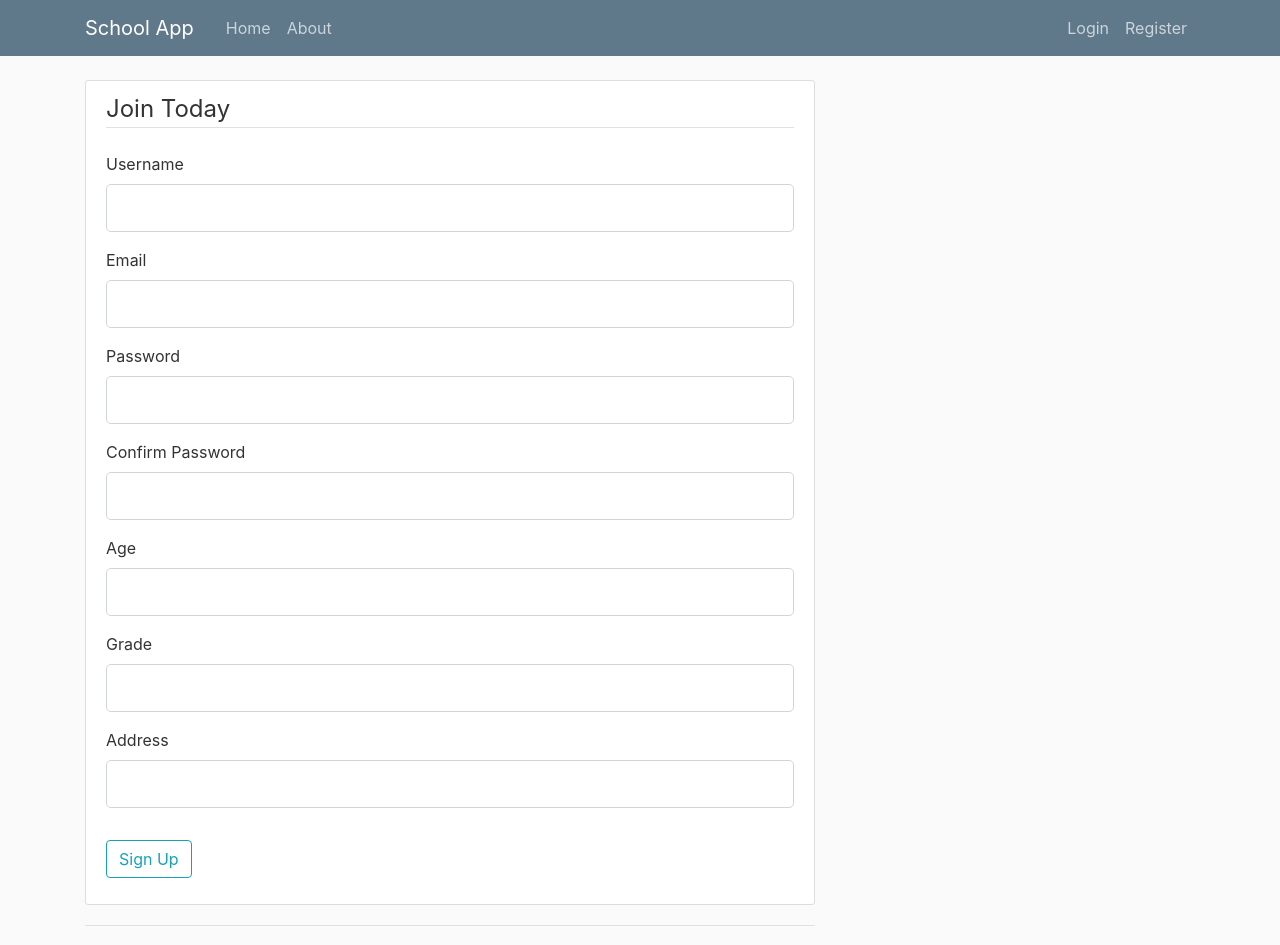
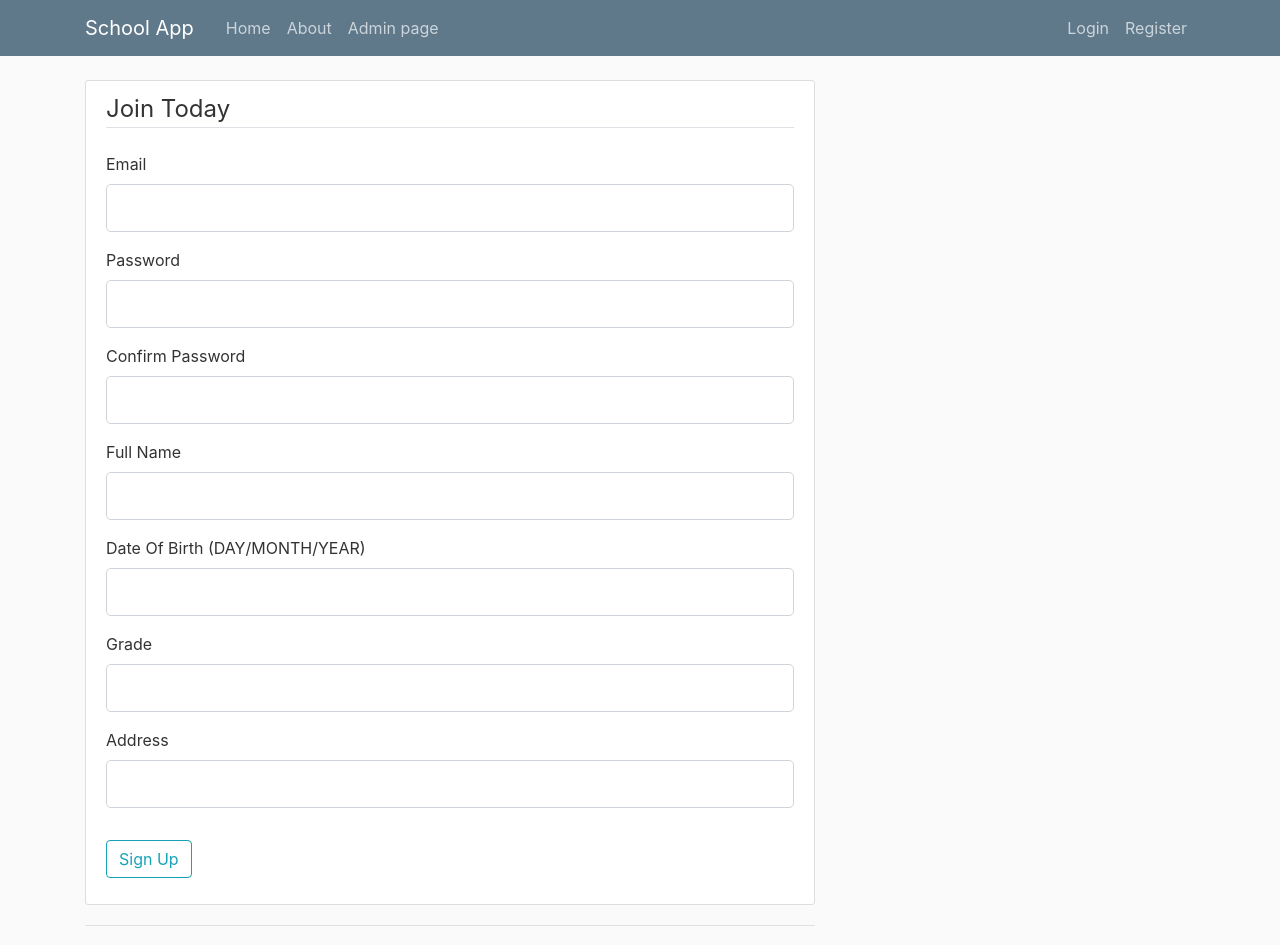
Before and after one commit to SultanSarygulov/school_app, a Flask app: page /register in a window 1280 px wide. Shown: the top 945 px of the page. Run offline with Flask 2, Linux system fonts and the light colour scheme; some libraries are stand-ins or nearby versions.

Commit message:
add changes

```diff
--- a/schoolapp/forms.py
+++ b/schoolapp/forms.py
@@ -1,14 +1,14 @@
 from flask_wtf import FlaskForm
 from flask_wtf.file import FileField, FileAllowed
 from flask_login import current_user
-from wtforms import StringField, PasswordField, SubmitField, BooleanField, IntegerField
+from wtforms import StringField, PasswordField, SubmitField, BooleanField, IntegerField, DateField
 from wtforms.validators import DataRequired, Length, Email, EqualTo, ValidationError
 import email_validator
 from schoolapp.models import User
 
 
 class RegistrationForm(FlaskForm):
-    username = StringField('Username',
+    full_name = StringField('Full Name',
                            validators=[DataRequired(), Length(min=2, max=100)])
     email = StringField('Email',
                         validators=[DataRequired(), Email()])
@@ -16,14 +16,14 @@ class RegistrationForm(FlaskForm):
     confirm_password = PasswordField('Confirm Password',
                                      validators=[DataRequired(), EqualTo('password')])
     grade = IntegerField("Grade", validators=[DataRequired()])
-    age = IntegerField("Age", validators=[DataRequired()])
+    date_of_birth = StringField("Date Of Birth", validators=[DataRequired()])
     address = StringField("Address", validators=[DataRequired()])
     submit = SubmitField('Sign Up')
 
-    def validate_username(self, username):
-        user = User.query.filter_by(username=username.data).first()
+    def validate_full_name(self, full_name):
+        user = User.query.filter_by(full_name=full_name.data).first()
         if user:
-            raise ValidationError("That username is taken. Please Choose a different one.")
+            raise ValidationError("That name is taken. Please Choose a different one.")
 
     def validate_email(self, email):
         user = User.query.filter_by(email=email.data).first()
@@ -35,16 +35,15 @@ class LoginForm(FlaskForm):
     email = StringField('Email',
                         validators=[DataRequired(), Email()])
     password = PasswordField('Password', validators=[DataRequired()])
-    remember = BooleanField('Remember Me')
     submit = SubmitField('Login')
 
 
 class UpdateAccountForm(FlaskForm):
-    username = StringField('Username', validators=[DataRequired(), Length(min=2, max=20)])
+    full_name = StringField('Full Name', validators=[DataRequired(), Length(min=2, max=100)])
     email = StringField('Email', validators=[DataRequired(), Email()])
     grade = IntegerField("Grade", validators=[DataRequired()])
 
-    age = IntegerField("Age", validators=[DataRequired()])
+    date_of_birth = StringField("Date Of Birth", validators=[DataRequired()])
 
     address = StringField("Address", validators=[DataRequired()])
 
@@ -52,11 +51,11 @@ class UpdateAccountForm(FlaskForm):
 
     submit = SubmitField('Update')
 
-    def validate_username(self, username):
-        if username.data != current_user.username:
-            user = User.query.filter_by(username=username.data).first()
+    def validate_full_name(self, full_name):
+        if full_name.data != current_user.full_name:
+            user = User.query.filter_by(full_name=full_name.data).first()
             if user:
-                raise ValidationError("That username is taken. Please Choose a different one.")
+                raise ValidationError("That name is taken. Please Choose a different one.")
 
     def validate_email(self, email):
         if email.data != current_user.email:
--- a/schoolapp/models.py
+++ b/schoolapp/models.py
@@ -12,8 +12,8 @@ class User(db.Model, UserMixin):
     id = db.Column(db.Integer, primary_key=True)
     email = db.Column(db.String(120), unique=True, nullable=False)
     password = db.Column(db.String(60), nullable=False)
-    username = db.Column(db.String(100), unique=True, nullable=False)
-    age = db.Column(db.Integer, nullable=False)
+    full_name = db.Column(db.String(100), unique=True, nullable=False)
+    date_of_birth = db.Column(db.String, nullable=False)
     grade = db.Column(db.Integer, nullable=False)
     address = db.Column(db.String(100), nullable=False)
     image_file = db.Column(db.String(20), nullable=False, default='default.jpg')
--- a/schoolapp/routes.py
+++ b/schoolapp/routes.py
@@ -27,8 +27,8 @@ def register():
     form = RegistrationForm()
     if form.validate_on_submit():
         hashed_password = bcrypt.generate_password_hash(form.password.data).decode('utf-8')
-        user = User(username=form.username.data, email=form.email.data, password=hashed_password,
-                    age=form.age.data, address=form.address.data, grade=form.grade.data)
+        user = User(full_name=form.full_name.data, email=form.email.data, password=hashed_password,
+                    date_of_birth=form.date_of_birth.data, address=form.address.data, grade=form.grade.data)
         db.session.add(user)
         db.session.commit()
         flash('Your account has been created! You are now able to log in', 'success')
@@ -44,7 +44,7 @@ def login():
     if form.validate_on_submit():
         user = User.query.filter_by(email=form.email.data).first()
         if user and bcrypt.check_password_hash(user.password, form.password.data):
-            login_user(user, remember=form.remember.data)
+            login_user(user)
             next_page = request.args.get('next')
             return redirect(next_page) if next_page else redirect(url_for('home'))
         else:
@@ -80,18 +80,18 @@ def account():
         if form.picture.data:
             picture_file = save_picture(form.picture.data)
             current_user.image_file = picture_file
-        current_user.username = form.username.data
+        current_user.full_name = form.full_name.data
         current_user.email = form.email.data
-        current_user.age = form.age.data
+        current_user.date_of_birth = form.date_of_birth.data
         current_user.grade = form.grade.data
         current_user.address = form.address.data
         db.session.commit()
         flash('Your account has been updated!', 'success')
         return redirect(url_for('account'))
     elif request.method == 'GET':
-        form.username.data = current_user.username
+        form.full_name.data = current_user.full_name
         form.email.data = current_user.email
-        form.age.data = current_user.age
+        form.date_of_birth.data = current_user.date_of_birth
         form.grade.data = current_user.grade
         form.address.data = current_user.address
     image_file = url_for('static', filename='profile_pics/' + current_user.image_file)
--- a/schoolapp/static/main.css
+++ b/schoolapp/static/main.css
@@ -1,4 +1,3 @@
-
 body {
   background: #fafafa;
   color: #333333;
--- a/schoolapp/templates/layout.html
+++ b/schoolapp/templates/layout.html
@@ -6,7 +6,8 @@
     <meta name="viewport" content="width=device-width, initial-scale=1, shrink-to-fit=no">
 
     <!-- Bootstrap CSS -->
-    <link rel="stylesheet" href="https://maxcdn.bootstrapcdn.com/bootstrap/4.0.0/css/bootstrap.min.css" integrity="sha384-Gn5384xqQ1aoWXA+058RXPxPg6fy4IWvTNh0E263XmFcJlSAwiGgFAW/dAiS6JXm" crossorigin="anonymous">
+    <link rel="stylesheet" href="https://maxcdn.bootstrapcdn.com/bootstrap/4.0.0/css/bootstrap.min.css"
+          integrity="sha384-Gn5384xqQ1aoWXA+058RXPxPg6fy4IWvTNh0E263XmFcJlSAwiGgFAW/dAiS6JXm" crossorigin="anonymous">
 
     <link rel="stylesheet" type="text/css" href="{{ url_for('static', filename='main.css') }}">
 
@@ -21,13 +22,15 @@
     <nav class="navbar navbar-expand-md navbar-dark bg-steel fixed-top">
         <div class="container">
             <a class="navbar-brand mr-4" href="/">School App</a>
-          <button class="navbar-toggler" type="button" data-toggle="collapse" data-target="#navbarToggle" aria-controls="navbarToggle" aria-expanded="false" aria-label="Toggle navigation">
+            <button class="navbar-toggler" type="button" data-toggle="collapse" data-target="#navbarToggle"
+                    aria-controls="navbarToggle" aria-expanded="false" aria-label="Toggle navigation">
                 <span class="navbar-toggler-icon"></span>
             </button>
             <div class="collapse navbar-collapse" id="navbarToggle">
                 <div class="navbar-nav mr-auto">
                     <a class="nav-item nav-link" href="{{ url_for("home") }}">Home</a>
                     <a class="nav-item nav-link" href="{{ url_for("about") }}">About</a>
+                    <a class="nav-item nav-link" href="{{ url_for("about") }}">Admin page</a>
                 </div>
                 <!-- Navbar Right Side -->
                 <div class="navbar-nav">
@@ -63,8 +66,14 @@
 
 <!-- Optional JavaScript -->
 <!-- jQuery first, then Popper.js, then Bootstrap JS -->
-    <script src="https://code.jquery.com/jquery-3.2.1.slim.min.js" integrity="sha384-KJ3o2DKtIkvYIK3UENzmM7KCkRr/rE9/Qpg6aAZGJwFDMVNA/GpGFF93hXpG5KkN" crossorigin="anonymous"></script>
-    <script src="https://cdnjs.cloudflare.com/ajax/libs/popper.js/1.12.9/umd/popper.min.js" integrity="sha384-ApNbgh9B+Y1QKtv3Rn7W3mgPxhU9K/ScQsAP7hUibX39j7fakFPskvXusvfa0b4Q" crossorigin="anonymous"></script>
-    <script src="https://maxcdn.bootstrapcdn.com/bootstrap/4.0.0/js/bootstrap.min.js" integrity="sha384-JZR6Spejh4U02d8jOt6vLEHfe/JQGiRRSQQxSfFWpi1MquVdAyjUar5+76PVCmYl" crossorigin="anonymous"></script>
+<script src="https://code.jquery.com/jquery-3.2.1.slim.min.js"
+        integrity="sha384-KJ3o2DKtIkvYIK3UENzmM7KCkRr/rE9/Qpg6aAZGJwFDMVNA/GpGFF93hXpG5KkN"
+        crossorigin="anonymous"></script>
+<script src="https://cdnjs.cloudflare.com/ajax/libs/popper.js/1.12.9/umd/popper.min.js"
+        integrity="sha384-ApNbgh9B+Y1QKtv3Rn7W3mgPxhU9K/ScQsAP7hUibX39j7fakFPskvXusvfa0b4Q"
+        crossorigin="anonymous"></script>
+<script src="https://maxcdn.bootstrapcdn.com/bootstrap/4.0.0/js/bootstrap.min.js"
+        integrity="sha384-JZR6Spejh4U02d8jOt6vLEHfe/JQGiRRSQQxSfFWpi1MquVdAyjUar5+76PVCmYl"
+        crossorigin="anonymous"></script>
 </body>
 </html>
--- a/schoolapp/templates/register.html
+++ b/schoolapp/templates/register.html
@@ -5,20 +5,7 @@
             {{ form.hidden_tag() }}
             <fieldset class="form-group">
                 <legend class="border-bottom mb-4">Join Today</legend>
-                <div class="form-group">
-                    {{ form.username.label(class="form-control-label") }}
 
-                    {% if form.username.errors %}
-                        {{ form.username(class="form-control form-control-lg is-invalid") }}
-                        <div class="invalid-feedback">
-                            {% for error in form.username.errors %}
-                                <span>{{ error }}</span>
-                            {% endfor %}
-                        </div>
-                    {% else %}
-                        {{ form.username(class="form-control form-control-lg") }}
-                    {% endif %}
-                </div>
                 <div class="form-group">
                     {{ form.email.label(class="form-control-label") }}
                     {% if form.email.errors %}
@@ -32,6 +19,7 @@
                         {{ form.email(class="form-control form-control-lg") }}
                     {% endif %}
                 </div>
+
                 <div class="form-group">
                     {{ form.password.label(class="form-control-label") }}
                     {% if form.password.errors %}
@@ -45,6 +33,7 @@
                         {{ form.password(class="form-control form-control-lg") }}
                     {% endif %}
                 </div>
+
                 <div class="form-group">
                     {{ form.confirm_password.label(class="form-control-label") }}
                     {% if form.confirm_password.errors %}
@@ -60,16 +49,30 @@
                 </div>
 
                 <div class="form-group">
-                    {{ form.age.label(class="form-control-label") }}
-                    {% if form.age.errors %}
-                        {{ form.age(class="form-control form-control-lg is-invalid") }}
+                    {{ form.full_name.label(class="form-control-label") }}
+                    {% if form.full_name.errors %}
+                        {{ form.full_name(class="form-control form-control-lg is-invalid") }}
                         <div class="invalid-feedback">
-                            {% for error in form.age.errors %}
+                            {% for error in form.full_name.errors %}
                                 <span>{{ error }}</span>
                             {% endfor %}
                         </div>
                     {% else %}
-                        {{ form.age(class="form-control form-control-lg") }}
+                        {{ form.full_name(class="form-control form-control-lg") }}
+                    {% endif %}
+                </div>
+
+                <div class="form-group">
+                    {{ form.date_of_birth.label(class="form-control-label") }} (DAY/MONTH/YEAR)
+                    {% if form.date_of_birth.errors %}
+                        {{ form.date_of_birth(class="form-control form-control-lg is-invalid") }}
+                        <div class="invalid-feedback">
+                            {% for error in form.date_of_birth.errors %}
+                                <span>{{ error }}</span>
+                            {% endfor %}
+                        </div>
+                    {% else %}
+                        {{ form.date_of_birth(class="form-control form-control-lg") }}
                     {% endif %}
                 </div>
 
```
Also changed, not shown: schoolapp/templates/account.html (+11 -11 lines), schoolapp/templates/home.html (+10 -6 lines), schoolapp/templates/login.html (+1 -10 lines), schoolapp/site.db, schoolapp/static/profile_pics/1b340671448d54fa.jpg (added), schoolapp/static/profile_pics/2748eaa354d3b392.jpg (added). Lines whose indentation alone changed are shown as unchanged.
